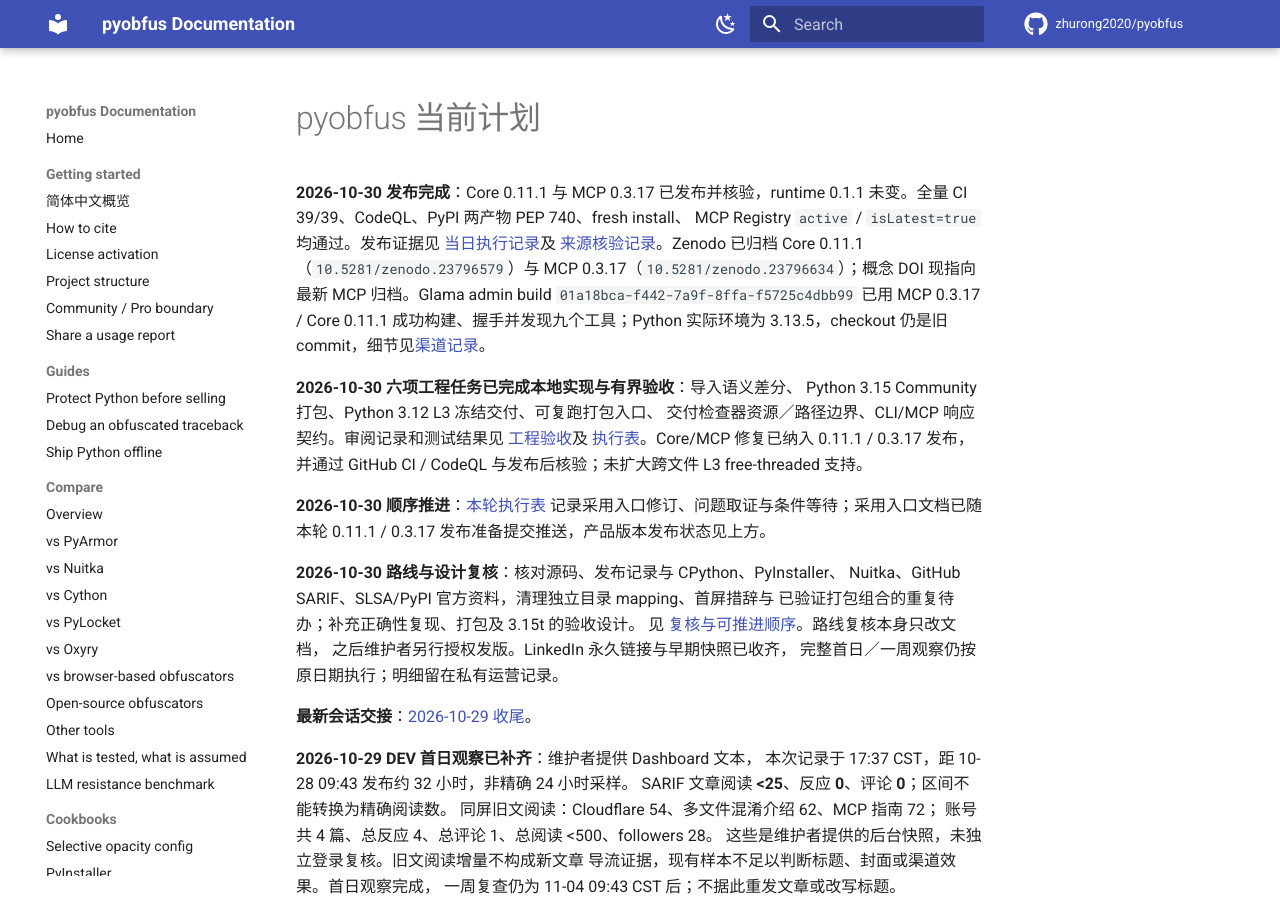
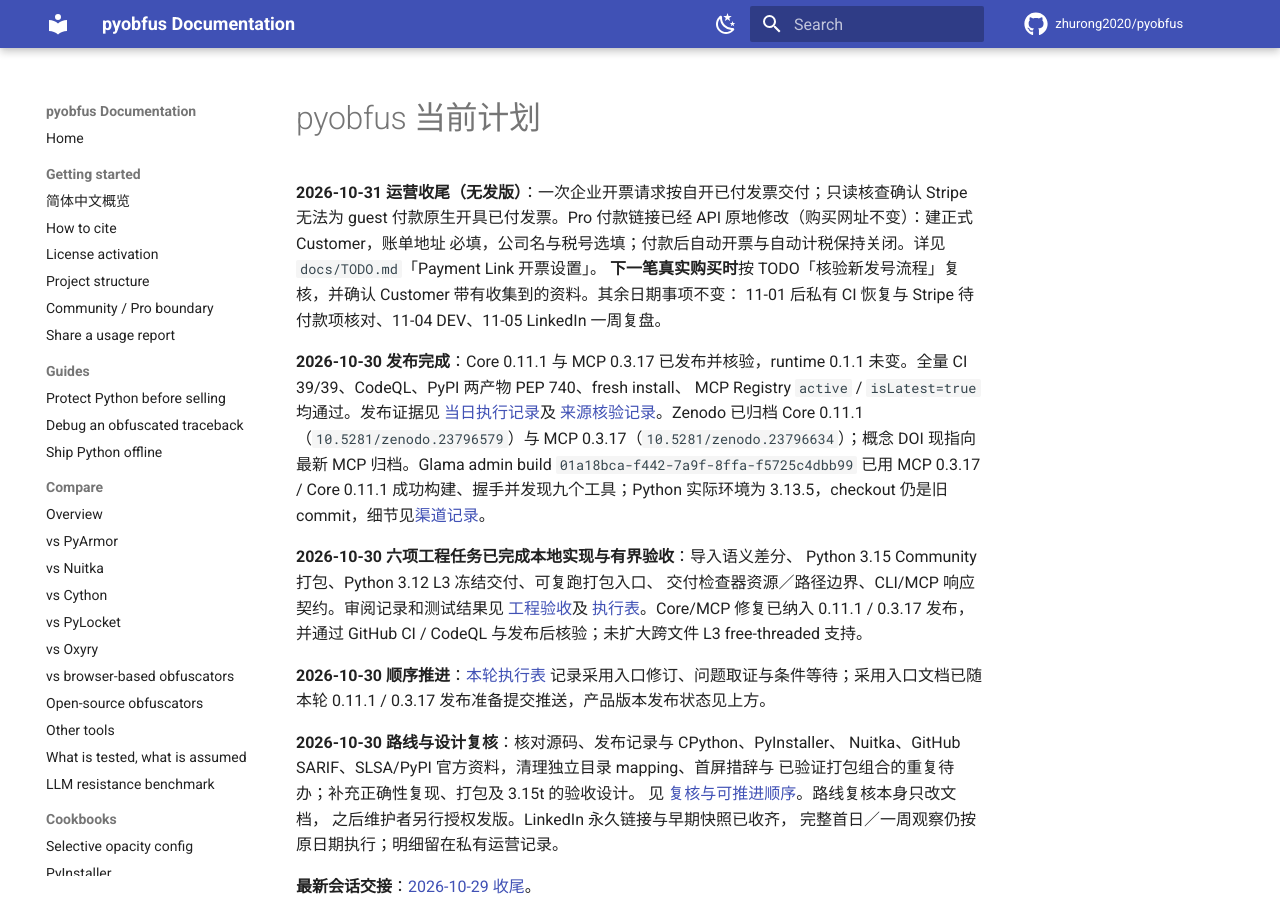
Before and after one commit to zhurong2020/pyobfus, an MkDocs documentation site: the page built from docs/CURRENT_PLAN_ZH.md, in a window 1280 px wide and 900 px high. Built offline with MkDocs 1.6.1 and Material for MkDocs 9.7.7, drawn with Linux system fonts in a browser that asks for light colours; comment, search, counter and statistics services are not loaded.

Commit message:
docs: add 2026-10-31 operations closeout to current plan
Co-Authored-By: Claude Opus 5.5 <noreply@anthropic.com>

```diff
--- a/docs/CURRENT_PLAN_ZH.md
+++ b/docs/CURRENT_PLAN_ZH.md
@@ -1,4 +1,10 @@
 # pyobfus 当前计划
+
+**2026-10-31 运营收尾（无发版）**：一次企业开票请求按自开已付发票交付；只读核查确认 Stripe 无法为
+guest 付款原生开具已付发票。Pro 付款链接已经 API 原地修改（购买网址不变）：建正式 Customer，账单地址
+必填，公司名与税号选填；付款后自动开票与自动计税保持关闭。详见 `docs/TODO.md`「Payment Link 开票设置」。
+**下一笔真实购买时**按 TODO「核验新发号流程」复核，并确认 Customer 带有收集到的资料。其余日期事项不变：
+11-01 后私有 CI 恢复与 Stripe 待付款项核对、11-04 DEV、11-05 LinkedIn 一周复盘。
 
 **2026-10-30 发布完成**：Core 0.11.1 与 MCP 0.3.17 已发布并核验，runtime
 0.1.1 未变。全量 CI 39/39、CodeQL、PyPI 两产物 PEP 740、fresh install、
```
